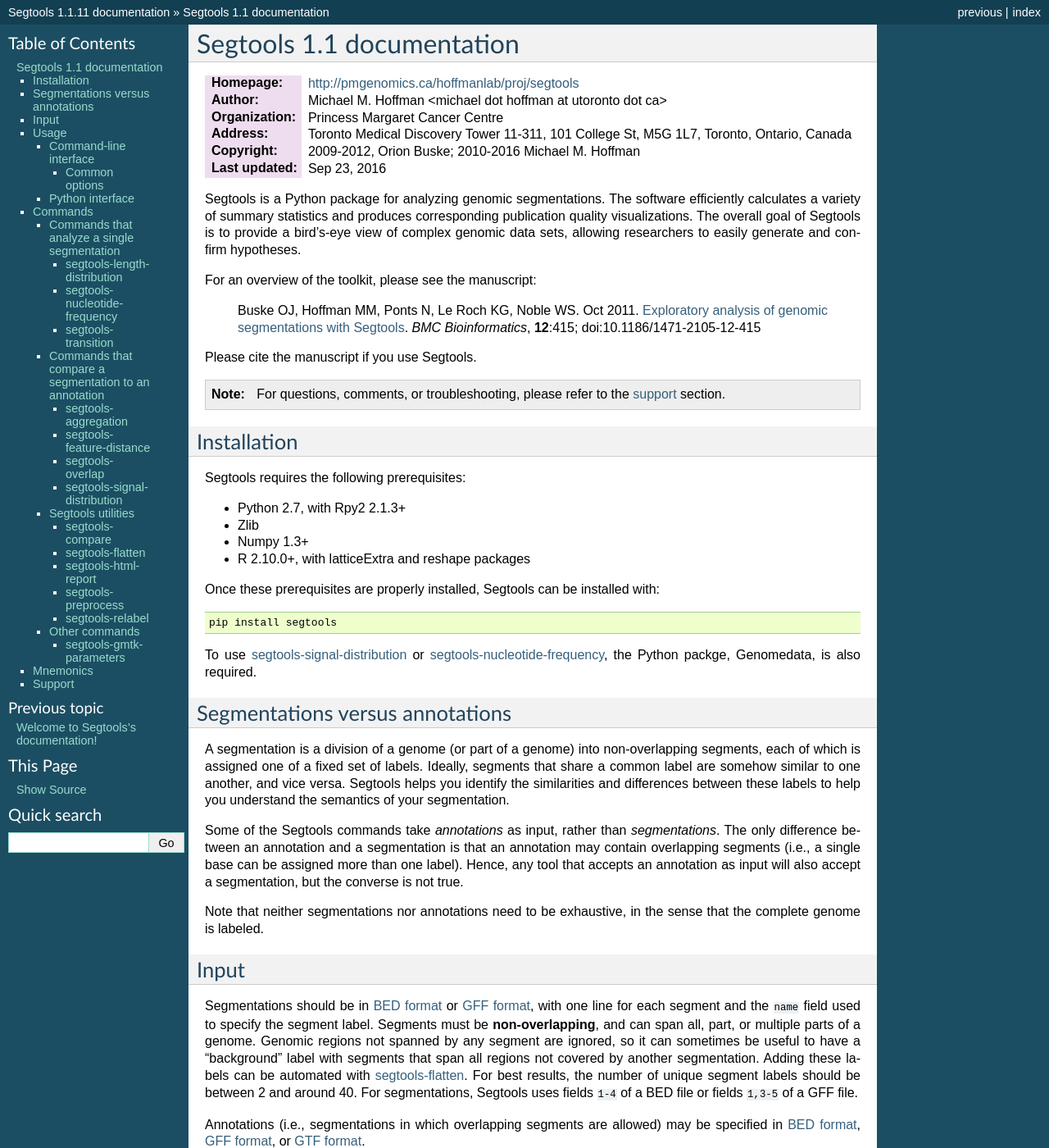
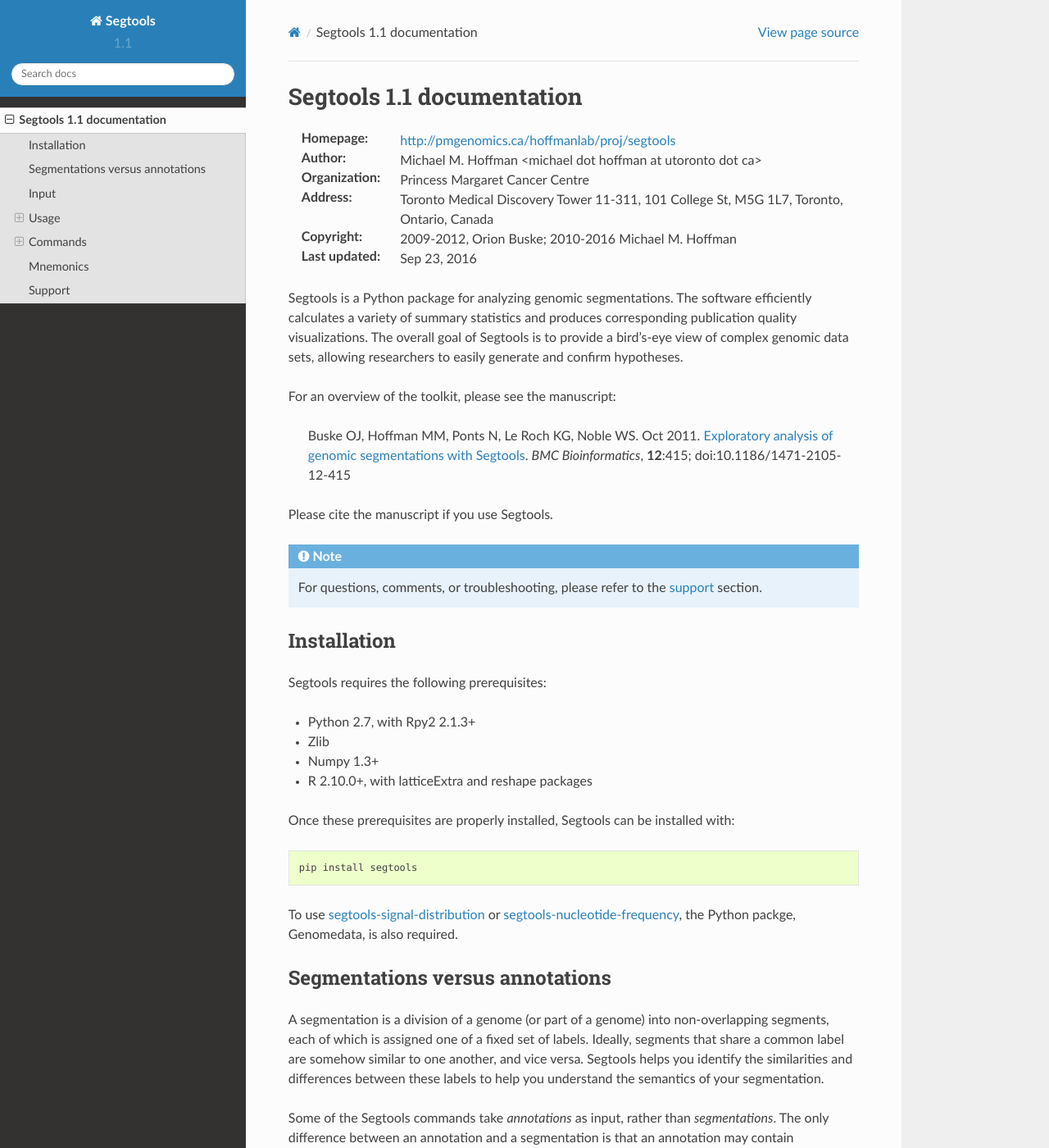
Before and after one commit to hoffmangroup/segtools, a Sphinx documentation site: the page built from doc/segtools.rst, in a window 1280 px wide and 1400 px high. Shown: the whole window at 82% size. Built offline with Sphinx 7.4.7 and the Read the Docs theme 2.0.0, drawn with Linux system fonts in a browser that asks for light colours; formulas are drawn with MathJax 3; some of the changed text lies outside the part shown.

Commit message:
Update HTML doc to use rtd theme. Update link to issue tracker.

```diff
--- a/doc/conf.py
+++ b/doc/conf.py
@@ -95,7 +95,7 @@
 
 # The theme to use for HTML and HTML Help pages.  See the documentation for
 # a list of builtin themes.
-html_theme = 'default'
+html_theme = 'sphinx_rtd_theme'
 
 # Theme options are theme-specific and customize the look and feel of a theme
 # further.  For a list of options available for each theme, see the
--- a/doc/segtools.rst
+++ b/doc/segtools.rst
@@ -869,7 +869,7 @@
 If you want to **report a bug or request a feature**, please do so
 using our issue tracker:
 
-  http://code.google.com/p/segtools/issues
+  https://bitbucket.org/hoffmanlab/segtools/issues/
 
 If you do not want to read discussions about other people's use of
 Segtools, but would like to hear about new releases and other important
```
